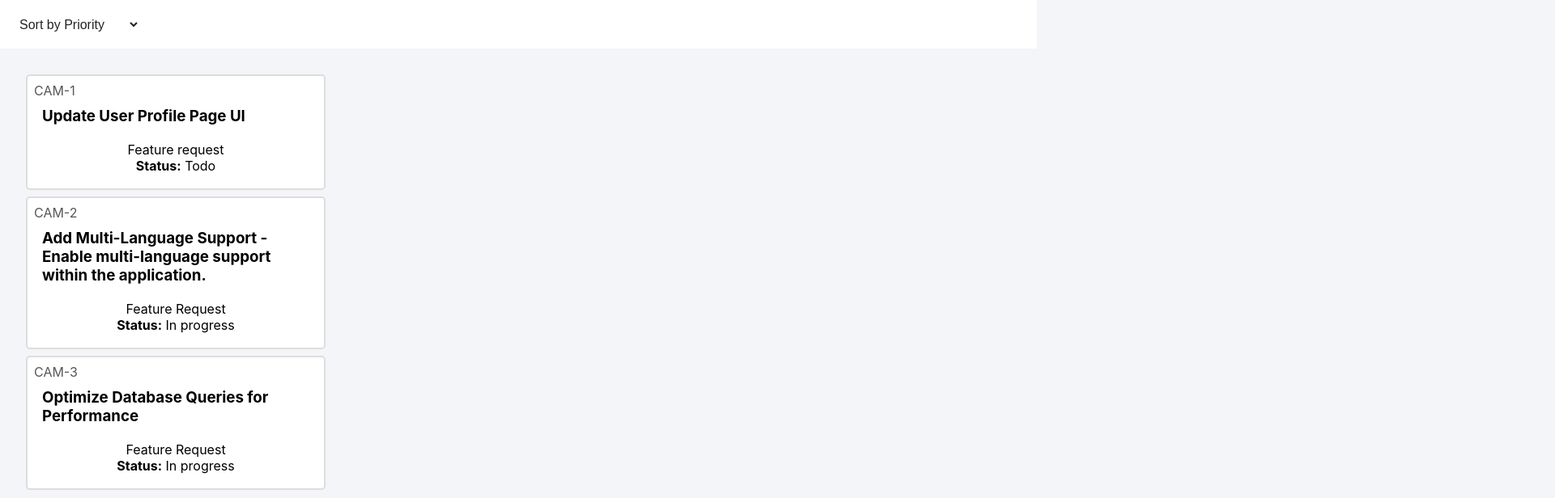
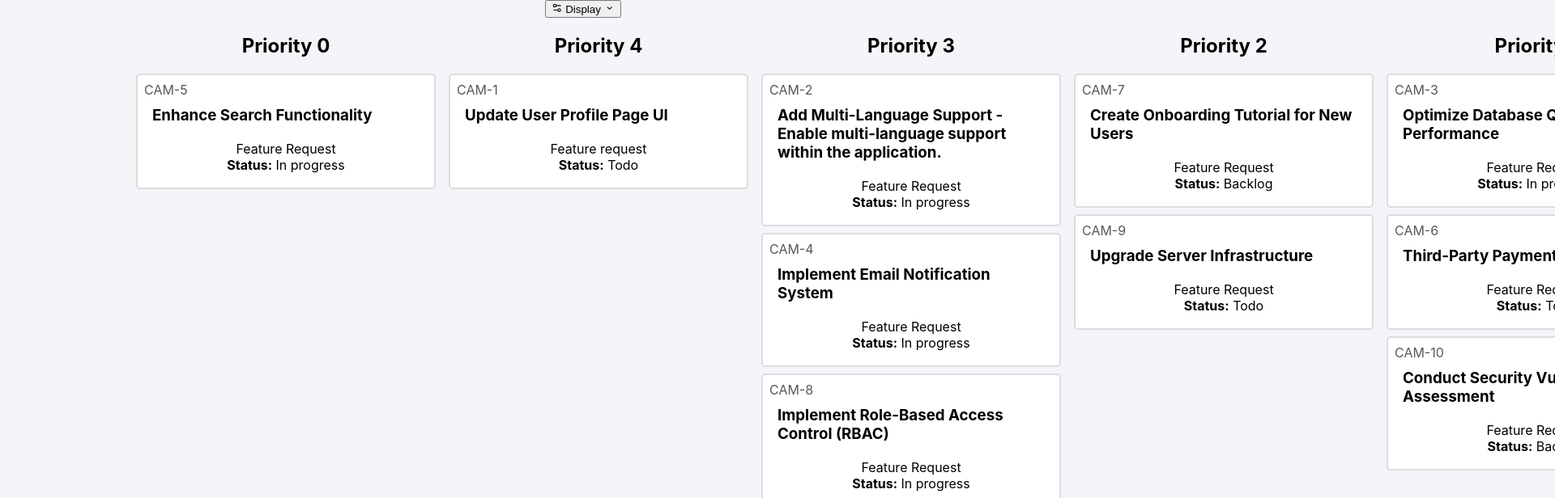
Before and after one commit to AdityaBaxla/kanban-board-assignment, a React (Create React App) app: page / in a window 1280 px wide. Shown: the top 616 px of the page at 81% size, 1920 px wide, since content can reach past the window. Built offline with nearby package versions, Linux system fonts and the light colour scheme.

Commit message:
react icons added

```diff
--- a/package.json
+++ b/package.json
@@ -8,6 +8,7 @@
     "@testing-library/user-event": "^13.5.0",
     "react": "^18.2.0",
     "react-dom": "^18.2.0",
+    "react-icons": "^4.11.0",
     "react-scripts": "5.0.1",
     "web-vitals": "^2.1.4"
   },
--- /dev/null
+++ b/src/components/DisplayBtn.jsx
@@ -0,0 +1,12 @@
+import {LuSettings2} from  'react-icons/lu'
+import {BiChevronDown} from 'react-icons/bi'
+import '../css/DisplayBtn.css'
+
+const DisplayBtn = () => {
+    return (
+        < div className="display-btn">
+            <button><LuSettings2/> Display <BiChevronDown/></button></div>
+    )
+}
+
+export default DisplayBtn;
--- a/src/components/KanbanBoard.jsx
+++ b/src/components/KanbanBoard.jsx
@@ -3,24 +3,6 @@ import KanbanCard from './KanbanCard';
 import PriorityBar from "./PriorityBar"
 
 const KanbanBoard = () => {
-  /*const dummyCardData = {
-    id: 'CAM-1',
-    title: 'Conduct Security Vulnerability Assesment',
-    tag: ['Feature Request'],
-    userId: 'usr-1',
-    priority: 2,
-    status: 'In Progress',
-  };
-  const dummyCardData2 = {
-    id: 'CAM-2',
-    title: 'Off Security Vulnerability Assesment',
-    tag: ['Feature Request'],
-    userId: 'usr-2',
-    priority: 1,
-    status: 'In Progress',
-  };
-  */
-
   const [toDo, setToDo] = useState([
     {
         "id": "CAM-1",
@@ -46,19 +28,78 @@ const KanbanBoard = () => {
         "status": "In progress",
         "priority": 1
       },
-  // ... other items
+      {
+        "id": "CAM-4",
+        "title": "Implement Email Notification System",
+        "tag": ["Feature Request"],
+        "userId": "usr-1",
+        "status": "In progress",
+        "priority": 3
+      },
+      {
+        "id": "CAM-5",
+        "title": "Enhance Search Functionality",
+        "tag": ["Feature Request"],
+        "userId": "usr-5",
+        "status": "In progress",
+        "priority": 0
+      },
+      {
+        "id": "CAM-6",
+        "title": "Third-Party Payment Gateway",
+        "tag": ["Feature Request"],
+        "userId": "usr-2",
+        "status": "Todo",
+        "priority": 1
+      },
+      {
+        "id": "CAM-7",
+        "title": "Create Onboarding Tutorial for New Users",
+        "tag": ["Feature Request"],
+        "userId": "usr-1",
+        "status": "Backlog",
+        "priority": 2
+      },
+      {
+        "id": "CAM-8",
+        "title": "Implement Role-Based Access Control (RBAC)",
+        "tag": ["Feature Request"],
+        "userId": "usr-3",
+        "status": "In progress",
+        "priority": 3
+      },
+      {
+        "id": "CAM-9",
+        "title": "Upgrade Server Infrastructure",
+        "tag": ["Feature Request"],
+        "userId": "usr-5",
+        "status": "Todo",
+        "priority": 2
+      },
+      {
+        "id": "CAM-10",
+        "title": "Conduct Security Vulnerability Assessment",
+        "tag": ["Feature Request"],
+        "userId": "usr-4",
+        "status": "Backlog",
+        "priority": 1
+      }
 ]);
 
+  const priorityLvls = [0,4,3,2,1];
 
   return (
     <div className="kanban-board">
-      <div className="column">
-        {toDo && toDo.map(task => {
-          return(
-            <KanbanCard{...task}/>
-          )
-        })}
+      {priorityLvls.map((priority) => (
+        <div key={priority} className="kanban-column">
+          <h2>Priority {priority}</h2>
+          {toDo
+            .filter((task) => task.priority === priority)
+            .map((task) => (
+              <KanbanCard key={task.id} {...task} />
+            ))}
         </div>
+      ))}
     </div>
   );
 };
--- a/src/components/Navbar.jsx
+++ b/src/components/Navbar.jsx
@@ -1,4 +1,6 @@
-import React from 'react';
+import {LuSettings2} from  'react-icons/lu'
+import {BiChevronDown} from 'react-icons/bi'
+/*import React from 'react';
 import '../css/Navbar.css'
 
 const Navbar = () => {
@@ -13,7 +15,7 @@ const Navbar = () => {
       <div className="dropdown">
         <select onChange={handleSortChange}>
           <option value="priority">Sort by Priority</option>
-          <option value="alphabetical">Sort Alphabetically</option>
+          <option value="status">Sort Status</option>
         </select>
       </div>
     </nav>
@@ -21,3 +23,30 @@ const Navbar = () => {
 };
 
 export default Navbar;
+*/
+
+import React, { useState } from 'react';
+import '../css/Navbar.css'; // Import your CSS file for styling
+import DiplayBtn from './DisplayBtn';
+
+const NavBar = () => {
+  return (<div className='dropdown'>
+    <button><LuSettings2/> Display <BiChevronDown/></button>
+    <div className='dropdown-content'>
+      <label for="grouping">Grouping</label>
+      <select name="grouping" id='grouping'>
+        <option value="{status}">Status</option>
+        <option value="{priority}">Priority</option>
+        <option value="{user}">User</option>
+      </select>
+      <label for="ordering">Ordering</label>
+      <select name="ordering" id='ordering'>
+        <option value="{title}">Title</option>
+        <option value="{priority}">Priority</option>
+      </select>
+    </div>
+  </div>
+  )
+}
+
+export default NavBar;
--- /dev/null
+++ b/src/css/DisplayBtn.css
@@ -0,0 +1,4 @@
+.display-btn{
+    position: absolute;
+
+}
--- a/src/css/Navbar.css
+++ b/src/css/Navbar.css
@@ -1,4 +1,4 @@
-.navbar {
+/*.navbar {
     display: flex;
     justify-content: space-between;
     align-items: center;
@@ -26,15 +26,68 @@
   }
 
   /* Styling the dropdown arrow (this may vary depending on the browser) */
-  .dropdown select::-ms-expand {
+  /*.dropdown select::-ms-expand {
     display: none;
   }
 
-  /* Custom arrow styling */
+  /*
   .dropdown select::after {
     content: '\25BC'; /* Unicode character for a down arrow */
-    position: absolute;
+ /*   position: absolute;
     top: 50%;
     right: 10px;
     transform: translateY(-50%);
+  }*/
+
+  /* Navbar styles */
+.navbar {
+    overflow: hidden;
+    background-color: #e2e2e2;
+    display: flex;
+    justify-content: space-between;
+    align-items: center;
+    padding-top: 1rem;
+    margin-bottom: 1rem;
+    border: 2px;
+
   }
+
+  /* Button styles */
+  .navbar button {
+    background-color: #333;
+    border: none;
+    color: white;
+    padding: 12px 20px;
+    cursor: pointer;
+    font-size: 16px;
+  }
+
+  /* Dropdown styles */
+  .dropdown {
+    position: relative;
+    display: inline-block;
+  }
+
+  .dropdown-content {
+    display: none;
+    position: absolute;
+    background-color: #333;
+    min-width: 160px;
+    z-index: 1;
+  }
+
+  .dropdown-content a {
+    color: white;
+    padding: 12px 16px;
+    text-decoration: none;
+    display: block;
+  }
+
+  .dropdown:hover .dropdown-content {
+    display: block;
+  }
+
+  /* Show class for dropdown visibility */
+  .show {
+    display: block !important;
+  }
--- a/src/index.css
+++ b/src/index.css
@@ -1,6 +1,7 @@
 body {
   background-color: #F4F5F8;
   margin: 0;
+  margin-left: 10rem;
   font-family: -apple-system, BlinkMacSystemFont, 'Segoe UI', 'Roboto', 'Oxygen',
     'Ubuntu', 'Cantarell', 'Fira Sans', 'Droid Sans', 'Helvetica Neue',
     sans-serif;
```
Also changed, not shown: 1 other file (tests, documents, lock files or other folders). Lines whose indentation alone changed are shown as unchanged.
